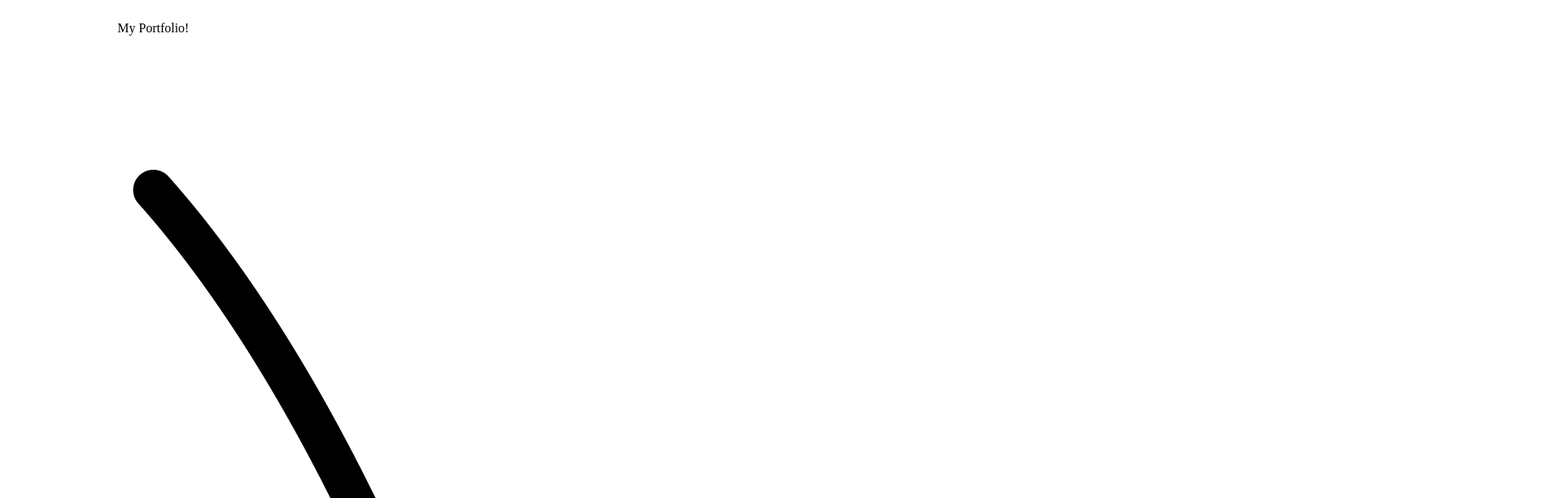
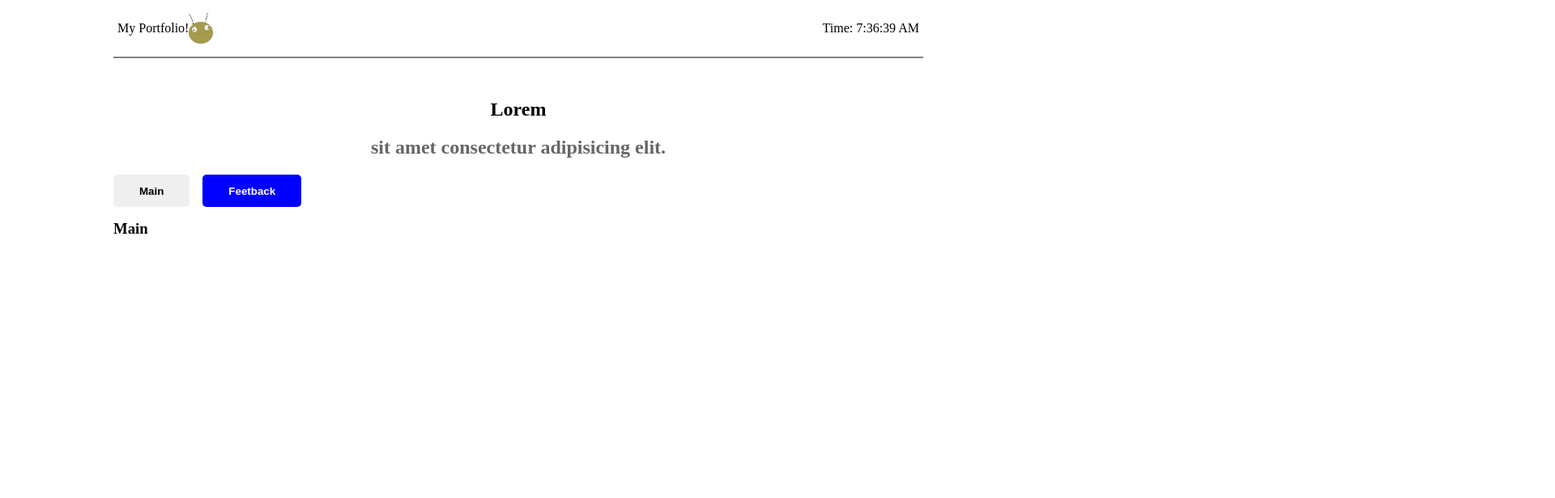
Before and after one commit to aleksname/React-Vite__FirstApp, a React (Vite) app: page / in a window 1280 px wide. Shown: the top 616 px of the page at 81% size, 1920 px wide, since content can reach past the window. Built offline with nearby package versions, Linux system fonts and the light colour scheme.

Commit message:
change: refresh code

```diff
--- a/package.json
+++ b/package.json
@@ -10,8 +10,11 @@
     "preview": "vite preview"
   },
   "dependencies": {
+    "components": "^0.1.0",
     "react": "^18.2.0",
-    "react-dom": "^18.2.0"
+    "react-dom": "^18.2.0",
+    "style": "^0.0.3",
+    "styled-components": "^6.1.8"
   },
   "devDependencies": {
     "@types/react": "^18.2.43",
--- a/src/App.css
+++ b/src/App.css
@@ -1,7 +1,6 @@
 body{
     margin: 0;
     padding: 0;
-    /* background-color: cornflowerblue; */
 }
 
 .wrapper{
--- a/src/components/Button/Button.jsx
+++ b/src/components/Button/Button.jsx
@@ -1,7 +1,8 @@
-import './Button.css'
+import classes from './Button.module.css'
+
 function Button({children, onClick, isActive}){
     return(
-        <button className={isActive ? 'button active' : 'button'} onClick={onClick} >{children}</button>
+        <button className={isActive ? `${classes.button} ${classes.active}` : classes.button} onClick={onClick} >{children}</button>
     )
 }
 
--- a/src/components/Header/Header.module.css
+++ b/src/components/Header/Header.css
@@ -1,9 +1,9 @@
 header{
-    display: flex;
+    /* display: flex;
     justify-content: space-between;
     align-items: center;
     padding: 10px 5px 10px 5px;
-    border-bottom: 2px solid #0000007d;
+    border-bottom: 2px solid #0000007d; */
     /* background-color: beige; */
 }
 .header__block-logo{
--- a/src/components/Header/Header.jsx
+++ b/src/components/Header/Header.jsx
@@ -1,20 +1,28 @@
 import { useState } from 'react'
 import logo from '/golova.png'
-import classes from './Header.module.css'
+import  './Header.css'
+import {styled } from 'styled-components'
 
-console.log(classes);
+const HeaderComponent = styled.header`
+   display: flex;
+    justify-content: space-between;
+    align-items: center;
+    padding: 10px 5px 10px 5px;
+    border-bottom: 2px solid #0000007d;
+`
+
 function Header() {
   const [now, setNow] = useState(new Date())
 
   setInterval(() => setNow(new Date()),1000)
     return (
-    <header>
+    <HeaderComponent>
         <div className="header__block-logo">
             <p className="header__text">My Portfolio!</p>
             <img src={logo} alt="logo" className='header__logo' />
         </div>
           <span>Time: {now.toLocaleTimeString()}</span>
-        </header>
+        </HeaderComponent>
     )
   }
 
```
Also changed, not shown: src/components/Button/Button.module.css (renamed from src/components/Button/Button.css), 1 other file (tests, documents, lock files or other folders).
